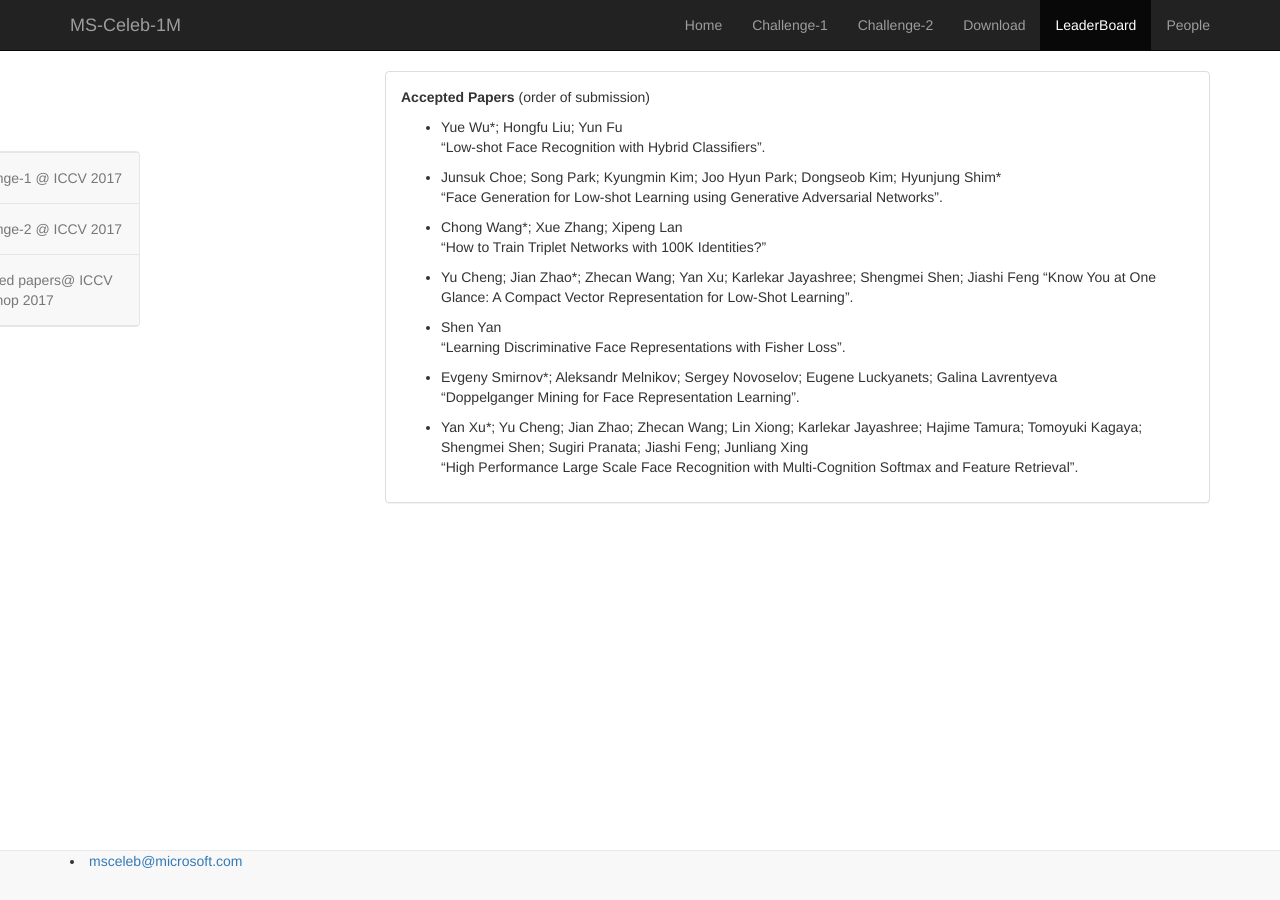
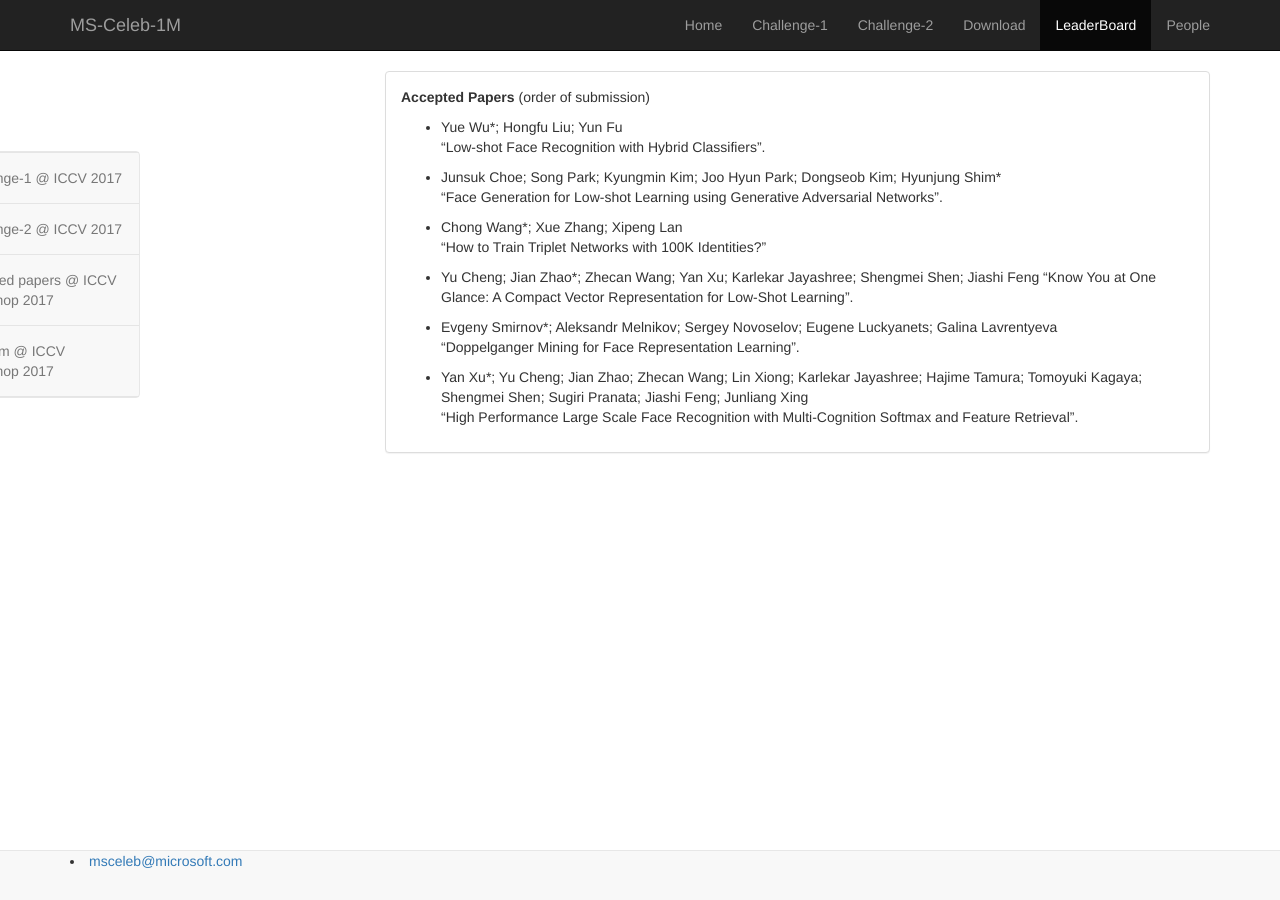
Before and after one commit to vardhman1996/msceleb.github.io, a Jekyll site: the page built from leaderboard-papers.md, in a window 1280 px wide. Built offline with Jekyll 4.4.1, drawn with Linux system fonts in a browser that asks for light colours; nearby versions of some CDN libraries.

Commit message:
Workshop program added.

```diff
--- a/_layouts/page-sidebar-leaderboard.html
+++ b/_layouts/page-sidebar-leaderboard.html
@@ -19,7 +19,8 @@
                           <ul class="nav navbar-nav">
                               <li><a href="iccvworkshop-c1" role="tab">Challenge-1 @ ICCV 2017</a></li>
                               <li><a href="c2">Challenge-2 @ ICCV 2017</a></li>
-                              <li><a href="papers">Accepted papers@ ICCV Workshop 2017</a></li>
+                              <li><a href="papers">Accepted papers @ ICCV Workshop 2017</a></li>
+                              <li><a href="program">Program @ ICCV Workshop 2017</a></li>
                           </ul>
                       </div>
                   </div>
--- a/index.html
+++ b/index.html
@@ -21,7 +21,8 @@
         </ul>
         <h2 id="News">News</h2>
         <ul>
-            <li>07/19 Accepted paper <a href="http://www.msceleb.org/leaderboard/papers">list</a> anounced!  </li>
+            <li>10/08 Workshop <a href="\leaderboard\program">Program </a> anounced!  </li>
+            <li>07/19 Accepted Papers <a href="http://www.msceleb.org/leaderboard/papers">list</a> anounced!  </li>
             <li>07/19 <a href="http://www.msceleb.org/leaderboard/iccvworkshop-c1">Leaderboard</a> anounced!  </li>
             <li>07/16 The scores for challenge 1 and challenge 2 are released via emails to the teams who have submitted their results before 11:59pm, July 15th. </li>
             <li>07/11 <a href="https://cmt3.research.microsoft.com/MSCELEB1MW2017">**Paper Submission**</a> open for three tracks: challenge 1, challenge 2, and other topics on face recognition (please refer to <a href="https://www.microsoft.com/en-us/research/wp-content/uploads/2017/04/ICCVWorkshop-CFP.pdf"> call for papers here</a>.)</li>
--- a/leaderboard-papers.md
+++ b/leaderboard-papers.md
@@ -17,9 +17,6 @@
 * Yu Cheng; Jian Zhao*; Zhecan Wang; Yan Xu; Karlekar Jayashree; Shengmei Shen; Jiashi Feng
  "Know You at One Glance: A Compact Vector Representation for Low-Shot Learning".
 
-* Shen Yan
- "Learning Discriminative Face Representations with Fisher Loss".
-
 * Evgeny Smirnov*; Aleksandr Melnikov; Sergey Novoselov; Eugene Luckyanets; Galina Lavrentyeva
  "Doppelganger Mining for Face Representation Learning".
 
```
Also changed, not shown: leaderboard-program.md (added, +46 -0 lines).
